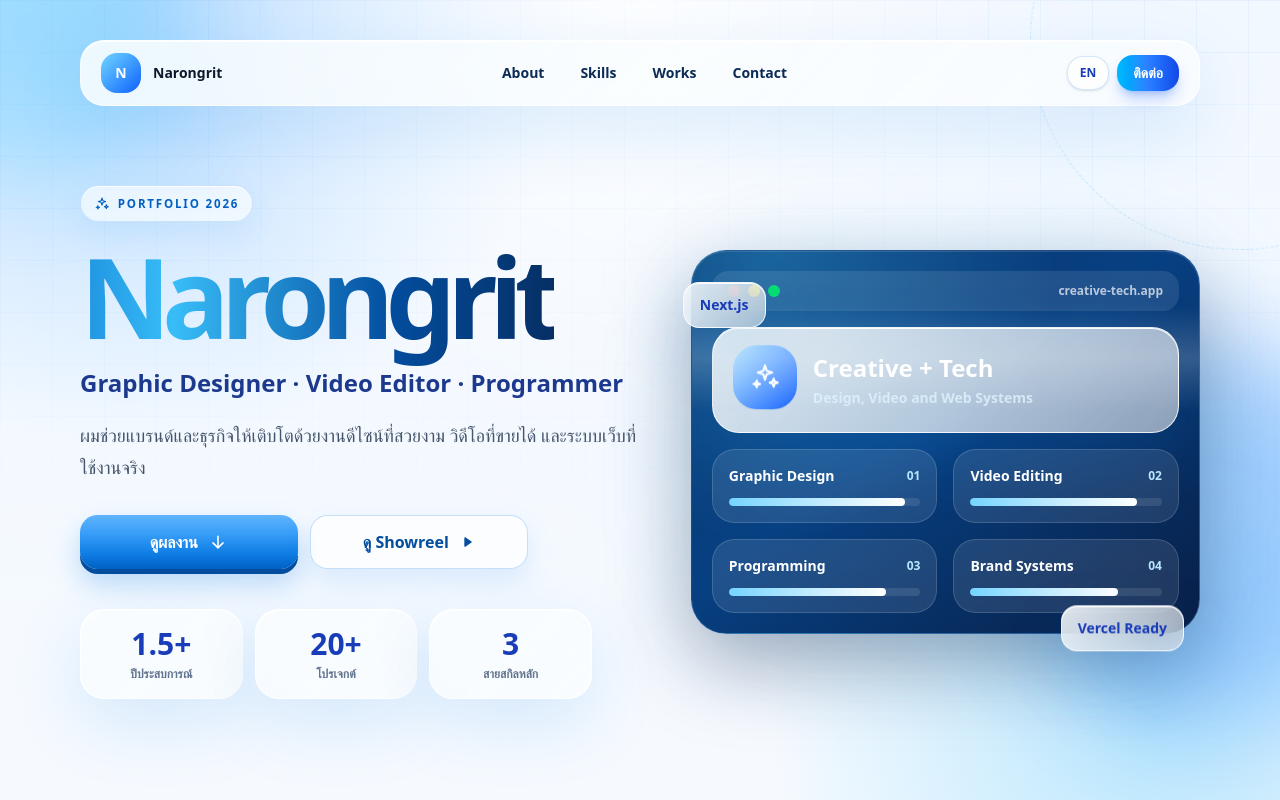
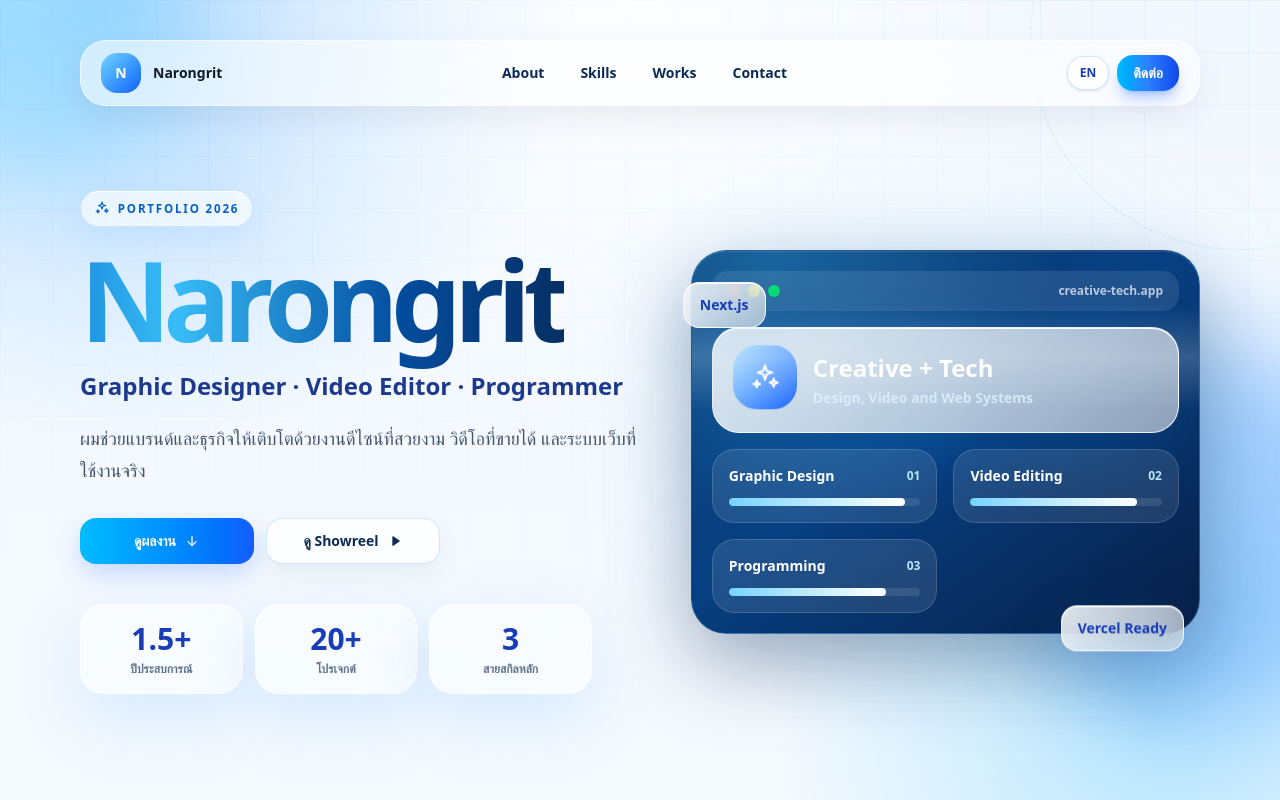
Before and after one commit to Narongrit009/portfolio-website, a Next.js app: page / in a window 1280 px wide. Shown: the top 800 px of the page. Built offline with nearby package versions, Linux system fonts and the light colour scheme.

Commit message:
Update Ui Hero+Font

```diff
--- a/components/Hero.tsx
+++ b/components/Hero.tsx
@@ -22,7 +22,8 @@ const copy = {
     ],
     mockTitle: "Creative + Tech",
     mockDesc: "Design, Video and Web Systems",
-    skills: ["Graphic Design", "Video Editing", "Programming", "Brand Systems"],
+    skills: ["Graphic Design", "Video Editing", "Programming"
+    ],
   },
   en: {
     nav: [
@@ -34,7 +35,7 @@ const copy = {
     hire: "Contact",
     eyebrow: "Portfolio 2026",
     role: "Graphic Designer · Video Editor · Programmer",
-    desc: "I help brands grow with beautiful design, high-converting videos, and practical web systems — all in one creative workflow.",
+    desc: "I help brands grow with beautiful design, high-converting videos, and practical web systems.",
     viewWorks: "View Works",
     showreel: "Watch Showreel",
     stats: [
@@ -44,11 +45,17 @@ const copy = {
     ],
     mockTitle: "Creative + Tech",
     mockDesc: "Design, Video and Web Systems",
-    skills: ["Graphic Design", "Video Editing", "Programming", "Brand Systems"],
+    skills: ["Graphic Design", "Video Editing", "Programming"],
   },
 } as const;
 
-export default function Hero({ lang, onToggleLang }: { lang: Lang; onToggleLang: () => void }) {
+export default function Hero({
+  lang,
+  onToggleLang,
+}: {
+  lang: Lang;
+  onToggleLang: () => void;
+}) {
   const t = copy[lang];
 
   return (
@@ -57,16 +64,22 @@ export default function Hero({ lang, onToggleLang }: { lang: Lang; onToggleLang:
       <div className="orb bottom-24 right-[-8rem] h-96 w-96 bg-blue-400" />
       <div className="absolute right-[-170px] top-[-170px] h-[420px] w-[420px] rounded-full border border-dashed border-sky-300/40 spin-slow" />
 
-      <nav className="section-shell glass-panel sticky top-4 z-50 flex items-center justify-between rounded-3xl px-4 py-3 sm:px-5">
+      <nav className="section-shell sticky top-4 z-50 flex items-center justify-between rounded-[1.6rem] border border-white/60 bg-white/55 px-4 py-3 shadow-[0_12px_32px_rgba(15,23,42,0.07)] backdrop-blur-xl sm:px-5">
         <a href="#" className="flex items-center gap-3">
           <span className="grid h-10 w-10 place-items-center rounded-2xl bg-gradient-to-br from-sky-300 to-blue-600 text-sm font-black text-white shadow-blue-glow">
             N
           </span>
-          <span className="hidden text-sm font-black text-slate-900 sm:block">Narongrit</span>
+          <span className="hidden text-sm font-black text-slate-900 sm:block">
+            Narongrit
+          </span>
         </a>
-        <div className="hidden items-center gap-1 md:flex">
+        <div className="hidden items-center gap-1 lg:flex">
           {t.nav.map(([label, href]) => (
-            <a key={href} href={href} className="rounded-2xl px-4 py-2 text-sm font-bold text-slate-600 transition hover:bg-white/70 hover:text-blue-700">
+            <a
+              key={href}
+              href={href}
+              className="rounded-2xl px-4 py-2 text-sm font-bold text-slate-600 transition hover:bg-white/70 hover:text-blue-700"
+            >
               {label}
             </a>
           ))}
@@ -89,10 +102,26 @@ export default function Hero({ lang, onToggleLang }: { lang: Lang; onToggleLang:
         </div>
       </nav>
 
+      <div className="section-shell mt-4 flex justify-center lg:hidden">
+  <div className="flex items-center justify-center gap-1.5">
+    {t.nav.map(([label, href]) => (
+      <a
+        key={href}
+        href={href}
+        className="relative rounded-full px-3.5 py-2 text-[0.7rem] font-black text-blue-900/70 transition-all duration-300 hover:bg-white/60 hover:text-blue-700 hover:shadow-[0_8px_20px_rgba(37,99,235,0.10)]"
+      >
+        {label}
+      </a>
+    ))}
+  </div>
+</div>
+
       <div className="section-shell grid min-h-[calc(100vh-96px)] items-center gap-12 py-16 lg:grid-cols-[1.05fr_0.95fr] lg:py-20">
         <div className="text-center lg:text-left">
-          <div className="eyebrow reveal"><Icon name="sparkles" className="h-4 w-4" /> {t.eyebrow}</div>
-          <h1 className="reveal delay-1 mt-6 font-display text-[clamp(3.15rem,11vw,7rem)] font-black leading-[0.9] tracking-[-0.08em]">
+          <div className="eyebrow reveal">
+            <Icon name="sparkles" className="h-4 w-4" /> {t.eyebrow}
+          </div>
+          <h1 className="reveal delay-1 mt-5 font-english text-[clamp(2.85rem,10vw,7rem)] font-black leading-[0.92] tracking-[-0.07em]">
   <span className="gradient-title">Narongrit</span>
 </h1>
           <p className="reveal delay-2 mt-5 text-xl font-black text-blue-900 sm:text-2xl">
@@ -102,16 +131,36 @@ export default function Hero({ lang, onToggleLang }: { lang: Lang; onToggleLang:
             {t.desc}
           </p>
 
-          <div className="reveal delay-4 mt-8 grid gap-3 sm:mx-auto sm:max-w-md sm:grid-cols-2 lg:mx-0">
-            <a href="#portfolio" className="btn-primary px-7 py-3.5">{t.viewWorks}<Icon name="arrowDown" className="h-5 w-5" /></a>
-            <a href="#showreel" className="btn-secondary px-7 py-3.5">{t.showreel}<Icon name="play" className="h-4 w-4" /></a>
+          <div className="reveal delay-4 mx-auto mt-8 grid max-w-[360px] grid-cols-2 gap-3 lg:mx-0">
+            <a
+              href="#portfolio"
+              className="inline-flex items-center justify-center gap-2 rounded-2xl bg-gradient-to-r from-sky-400 to-blue-600 px-4 py-3 text-sm font-black !text-white shadow-[0_10px_24px_rgba(37,99,235,0.22)] transition duration-300 hover:-translate-y-0.5 hover:shadow-[0_14px_32px_rgba(37,99,235,0.28)]"
+            >
+              {t.viewWorks}
+              <Icon name="arrowDown" className="h-4 w-4" />
+            </a>
+
+            <a
+              href="#showreel"
+              className="inline-flex items-center justify-center gap-2 rounded-2xl border border-blue-200/70 bg-white/70 px-4 py-3 text-sm font-black text-blue-800 shadow-[0_10px_24px_rgba(15,23,42,0.06)] backdrop-blur transition duration-300 hover:-translate-y-0.5 hover:bg-white"
+            >
+              {t.showreel}
+              <Icon name="play" className="h-4 w-4" />
+            </a>
           </div>
 
           <div className="mt-10 grid grid-cols-3 gap-3 sm:mx-auto sm:max-w-lg lg:mx-0">
             {t.stats.map(([num, label]) => (
-              <div key={label} className="glass-panel rounded-3xl px-3 py-4 text-center">
-                <div className="font-display text-2xl font-black text-blue-800 sm:text-3xl">{num}</div>
-                <div className="mt-1 text-[0.68rem] font-bold text-slate-500 sm:text-xs">{label}</div>
+              <div
+                key={label}
+                className="glass-panel rounded-3xl px-3 py-4 text-center"
+              >
+                <div className="font-display text-2xl font-black text-blue-800 sm:text-3xl">
+                  {num}
+                </div>
+                <div className="mt-1 text-[0.68rem] font-bold text-slate-500 sm:text-xs">
+                  {label}
+                </div>
               </div>
             ))}
           </div>
@@ -132,22 +181,38 @@ export default function Hero({ lang, onToggleLang }: { lang: Lang; onToggleLang:
             <div className="grid gap-4 sm:grid-cols-2">
               <div className="glass-panel rounded-[1.7rem] p-5 sm:col-span-2">
                 <div className="flex items-center gap-4">
-                  <div className="grid h-16 w-16 place-items-center rounded-3xl bg-gradient-to-br from-sky-200 to-blue-600 text-white shadow-blue-glow float-y"><Icon name="sparkles" className="h-8 w-8" /></div>
+                  <div className="grid h-16 w-16 place-items-center rounded-3xl bg-gradient-to-br from-sky-200 to-blue-600 text-white shadow-blue-glow float-y">
+                    <Icon name="sparkles" className="h-8 w-8" />
+                  </div>
                   <div>
-                    <div className="font-display text-xl font-black text-white sm:text-2xl">{t.mockTitle}</div>
-                    <div className="mt-1 text-sm font-semibold text-sky-100/80">{t.mockDesc}</div>
+                    <div className="font-display text-xl font-black text-white sm:text-2xl">
+                      {t.mockTitle}
+                    </div>
+                    <div className="mt-1 text-sm font-semibold text-sky-100/80">
+                      {t.mockDesc}
+                    </div>
                   </div>
                 </div>
               </div>
 
               {t.skills.map((skill, index) => (
-                <div key={skill} className="rounded-[1.4rem] border border-white/15 bg-white/10 p-4 backdrop-blur">
+                <div
+                  key={skill}
+                  className="rounded-[1.4rem] border border-white/15 bg-white/10 p-4 backdrop-blur"
+                >
                   <div className="mb-3 flex items-center justify-between">
-                    <span className="text-sm font-extrabold text-white">{skill}</span>
-                    <span className="text-xs font-black text-sky-200">0{index + 1}</span>
+                    <span className="text-sm font-extrabold text-white">
+                      {skill}
+                    </span>
+                    <span className="text-xs font-black text-sky-200">
+                      0{index + 1}
+                    </span>
                   </div>
                   <div className="h-2 overflow-hidden rounded-full bg-white/10">
-                    <div className="h-full rounded-full bg-gradient-to-r from-sky-300 to-white" style={{ width: `${92 - index * 5}%` }} />
+                    <div
+                      className="h-full rounded-full bg-gradient-to-r from-sky-300 to-white"
+                      style={{ width: `${92 - index * 5}%` }}
+                    />
                   </div>
                 </div>
               ))}
--- a/tailwind.config.ts
+++ b/tailwind.config.ts
@@ -10,9 +10,10 @@ const config: Config = {
   theme: {
     extend: {
       fontFamily: {
-        display: ["var(--font-syne)", "sans-serif"],
-        body: ["var(--font-outfit)", "sans-serif"],
-      },
+  display: ["Prompt", "Noto Sans Thai", "sans-serif"],
+  body: ["Noto Sans Thai", "Outfit", "sans-serif"],
+  english: ["Outfit", "sans-serif"],
+},
       boxShadow: {
         "blue-glow": "0 0 40px rgba(56,189,248,0.35)",
       },
```
Lines whose indentation alone changed are shown as unchanged.
